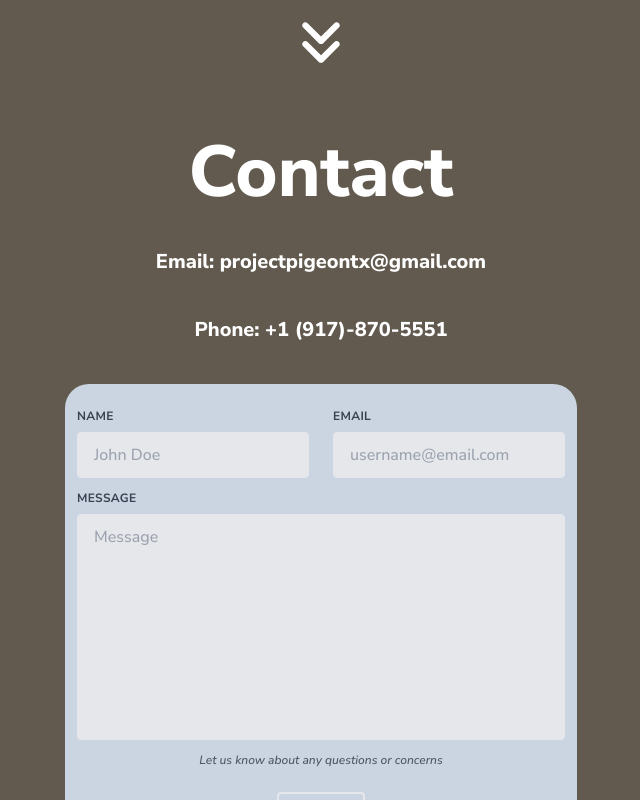
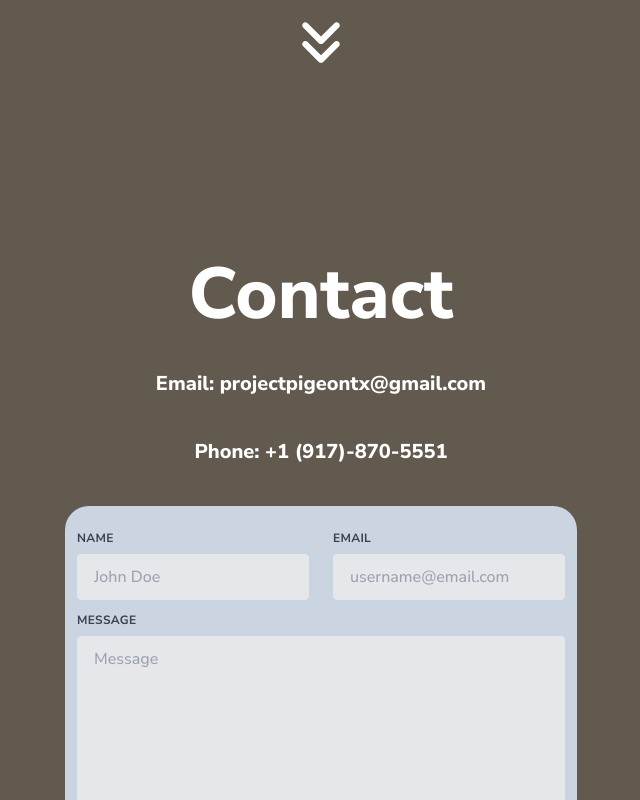
Before and after one commit to AshmeetC/PigeonProject, a React (Vite) app: page / in a window 1280 px wide. Shown: the part 4180-4980 px from the top of the page, without its empty margins (319-959 px from the left). Built offline with nearby package versions, Linux system fonts and the light colour scheme.

Commit message:
fix contact top

```diff
--- a/src/components/Contact.tsx
+++ b/src/components/Contact.tsx
@@ -52,7 +52,7 @@
     //   </form>
     // </div>
 
-    <div className="min-h-screen w-screen flex flex-col justify-center items-center pb-16" id="contact">
+    <div className="min-h-screen w-screen flex flex-col justify-center items-center pt-32 pb-16" id="contact">
       <div className='items-center justify-center text-center'>
         <div className='flex flex-col justify-center items-center lg:w-auto'>
           <motion.div initial={{ width: 0 }}
```
